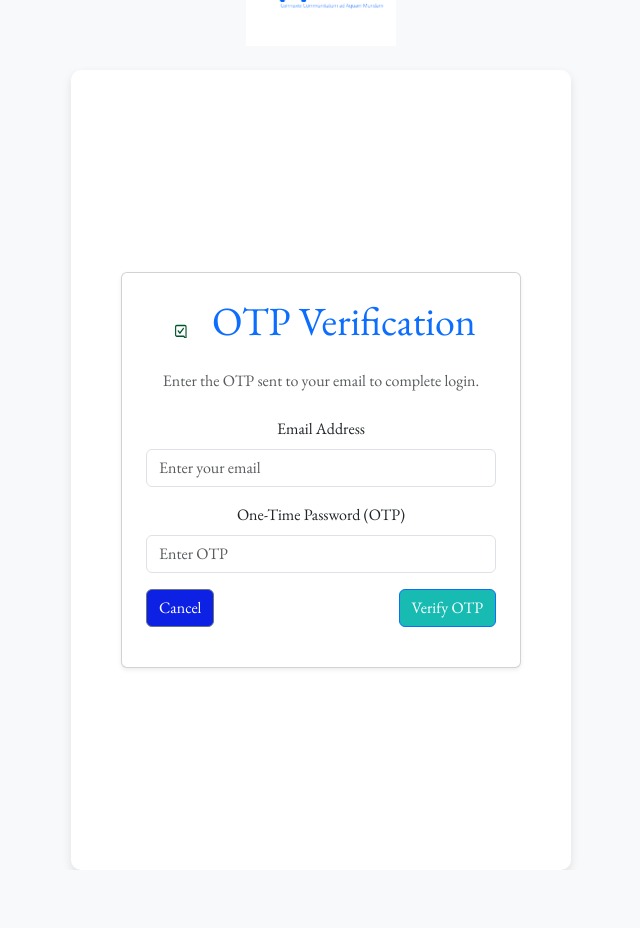
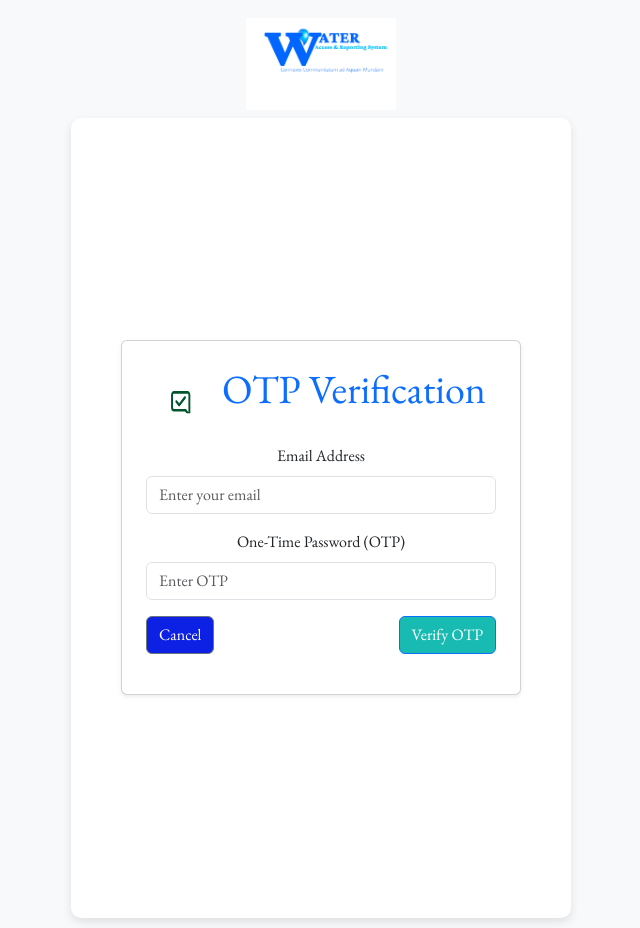
Before and after one commit to SilasHakuzwimana/water-access-and-reporting-system, a Django app: page /login_otp_verification/ in a window 1280 px wide. Shown: the whole page, without its empty margins (319-959 px from the left). Before the commit the page ends 870 px from the top, so only its background shows below. Run offline with Django 5.2, Linux system fonts and the light colour scheme; parts of the project's set-up code (start-up, migrations or seed data) failed here and were passed over.

Commit message:
update on files

```diff
--- a/wateraccess/wars/static/css/login_otp.css
+++ b/wateraccess/wars/static/css/login_otp.css
@@ -13,10 +13,9 @@ body {
     flex-direction: column;
     justify-content: center;
     align-items: center;
-    height: 100vh;
+    height: auto;
     padding: 10px;
 }
-
 .container {
     width: 100%;
     max-width: 500px;
@@ -28,7 +27,7 @@ body {
 }
 
 .header .logo {
-    max-width: 150px;
+    max-width: 200rem;
     margin-bottom: 20px;
 }
 
--- a/wateraccess/wars/templates/login_otp_verification.html
+++ b/wateraccess/wars/templates/login_otp_verification.html
@@ -17,19 +17,24 @@
             margin: 0 auto;
             color: green;
         }
+
+        /* Make sure the logo is visible */
+        .header-logo img {
+            max-width: 150px; /* Adjust the logo size as needed */
+            height: auto;
+        }
     </style>
 </head>
 <body class="bg-light">
-    <header class="text-center py-4">
-        <img src="{% static 'images/front-images/wars_logo.png' %}" alt="Water System Logo" class="img-fluid" style="max-width: 150px;">
+    <header class="text-center align-items-center p-lg-2 p-4 py-4 header-logo">
+        <img src="{% static 'images/front-images/wars_logo.png' %}" alt="Water System Logo" class="img-fluid">
     </header>
     <div class="container d-flex flex-column align-items-center justify-content-center min-vh-100">
         <div class="card shadow-sm p-4" style="max-width: 400px; width: 100%;">
             <h1 class="text-center text-primary mb-4">
-                <img src="{% static 'images/front-images/upp-otp-verification-icon.svg' %}" alt="OTP Icon" class="me-2" style="max-width: 30px;">
+                <img src="{% static 'images/front-images/upp-otp-verification-icon.svg' %}" width="50px" height="50px" alt="OTP Icon" class="me-2" style="max-width: 50px;">
                 OTP Verification
             </h1>
-            <p class="text-center text-muted mb-4">Enter the OTP sent to your email to complete login.</p>
             <form id="otpForm">
                 {% csrf_token %}
                 <div class="mb-3">
```
